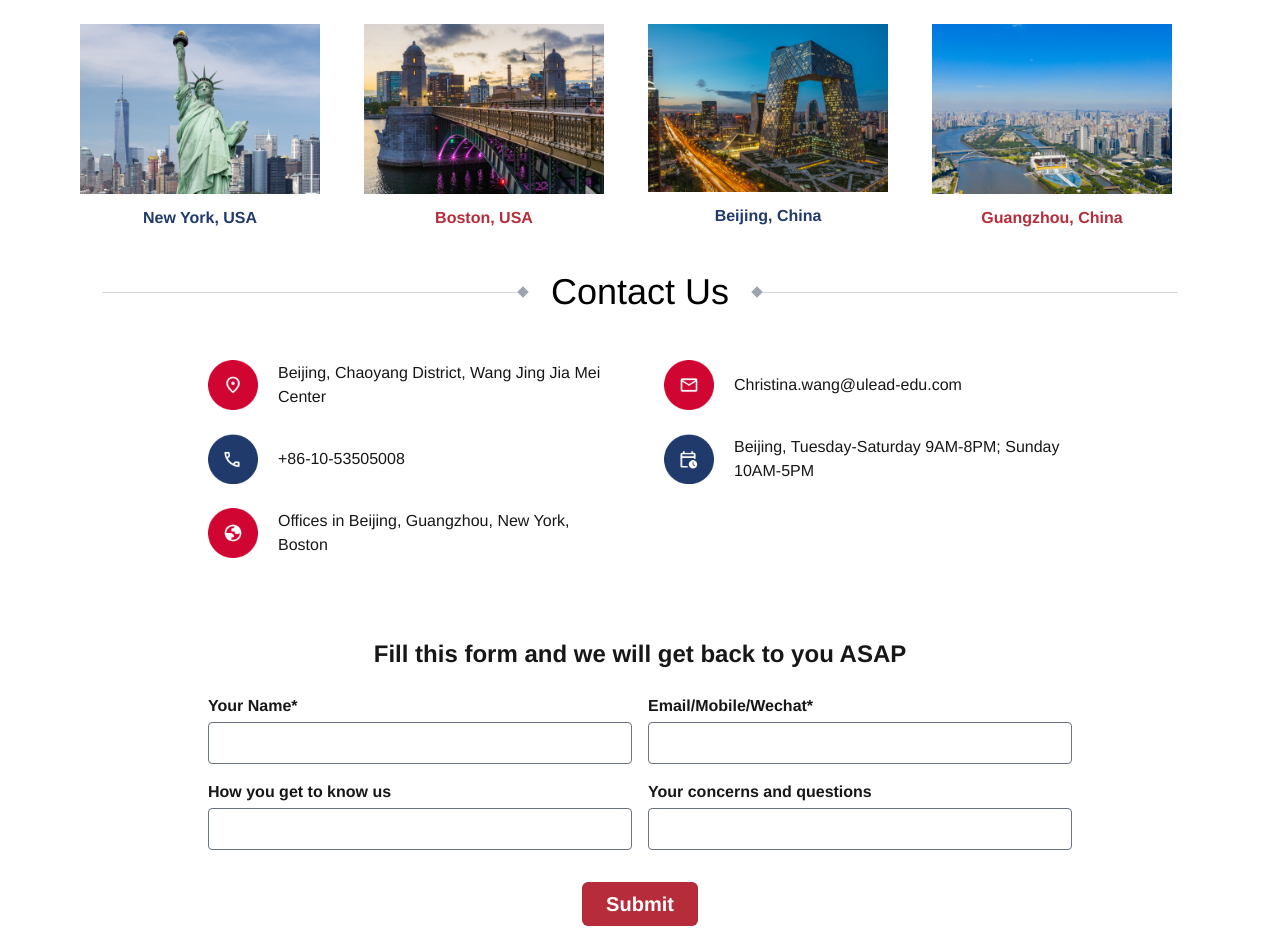
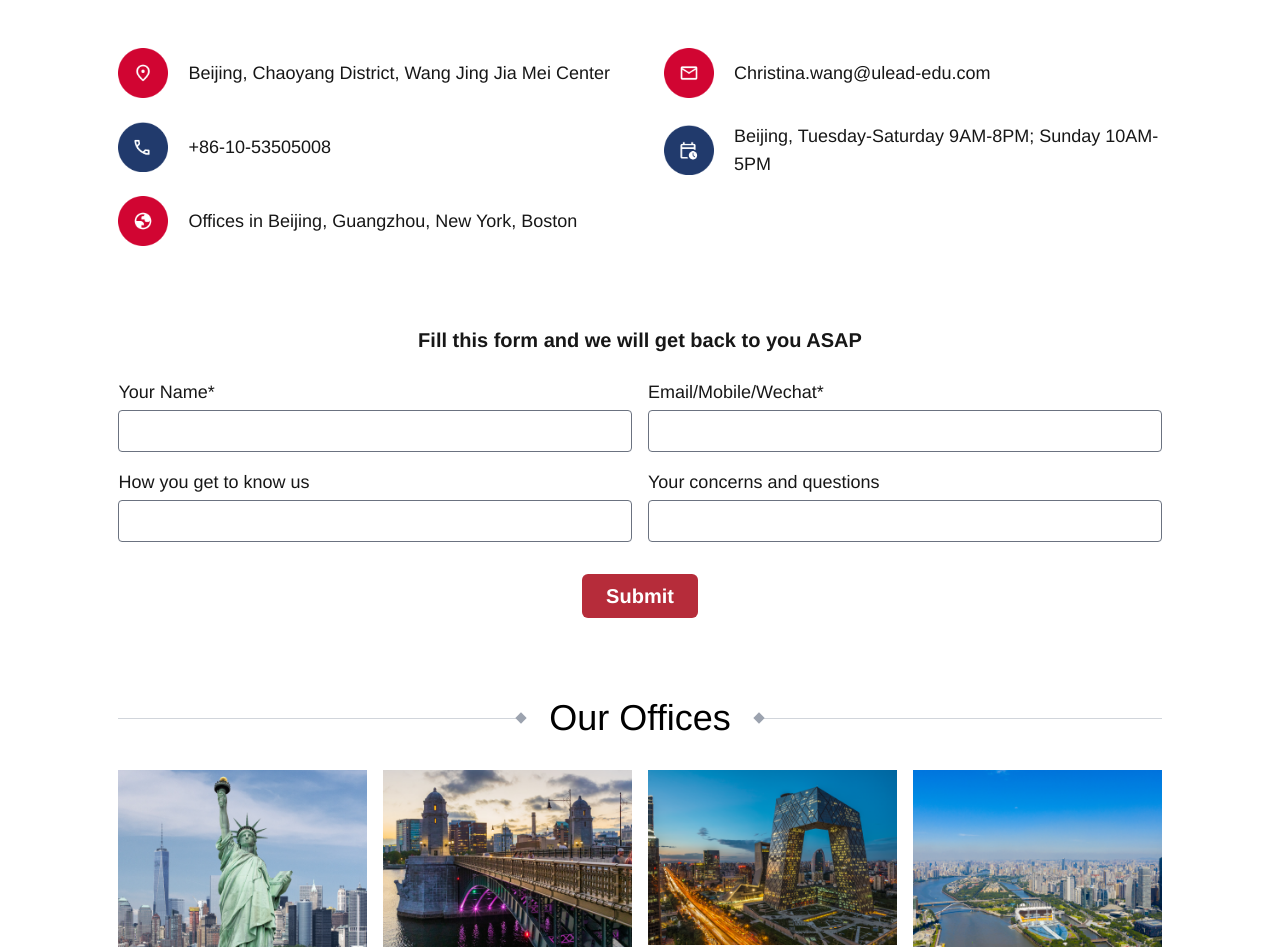
Before and after one commit to jacobsun000/ulead, a Next.js app: page /contacts in a window 1280 px wide. Shown: the part 160-1112 px from the top of the page. Built offline with nearby package versions, Linux system fonts and the light colour scheme.

Commit message:
fix: Contacts page layout

```diff
--- a/app/contacts/page.js
+++ b/app/contacts/page.js
@@ -14,7 +14,7 @@ const ContactItem = ({ src, alt, text }) => (
       alt={alt}
       className="mr-5 flex-shrink-0"
     />
-    <span className="flex-grow">{text}</span>
+    <span className="flex-grow text-sm md:text-lg">{text}</span>
   </div>
 );
 
@@ -22,51 +22,10 @@ export default function Contacts() {
   return (
     <div>
       <Header currentPath="/contacts" />
-      <div className="md:max-w-6xl mx-auto p-4 mb-4">
-        <SectionHeader title="Our Offices" style='mt-0 mb-8 md:my-8' />
-        <div className="grid grid-cols-2 md:grid-cols-4 gap-4">
-          <div className="col-span-1 w-40 h-40 md:w-60 md:h-40 text-center">
-            <Image
-              src={"/img/contacts/ny.png"}
-              alt="New York"
-              width={800}
-              height={600}
-            />
-            <span className="font-bold text-secondary mt-3 block">New York, USA</span>
-          </div>
-          <div className="col-span-1 w-40 h-40 md:w-60 md:h-40 text-center">
-            <Image
-              src={"/img/contacts/bs.png"}
-              alt="New York"
-              width={800}
-              height={600}
-            />
-            <span className="font-bold text-primary mt-3 block">Boston, USA</span>
-          </div>
-          <div className="col-span-1 w-40 h-40 md:w-60 md:h-40 text-center">
-            <Image
-              src={"/img/contacts/bj.png"}
-              alt="New York"
-              width={800}
-              height={600}
-            />
-            <span className="font-bold text-secondary mt-3 block">Beijing, China</span>
-          </div>
-          <div className="col-span-1 w-40 h-40 md:w-60 md:h-40 text-center">
-            <Image
-              src={"/img/contacts/gz.png"}
-              alt="New York"
-              width={800}
-              height={600}
-            />
-            <span className="font-bold text-primary mt-3 block">Guangzhou, China</span>
-          </div>
-        </div>
-      </div>
 
       <div className="py-6">
         <SectionHeader title="Contact Us" style='mt-0 mb-8 md:my-8' />
-        <div className="max-w-4xl mx-auto p-4">
+        <div className="p-4 mx-[8vw]">
           <div className="flex flex-col md:flex-row justify-between md:space-x-12">
             <div className="md:w-1/2">
               <ContactItem
@@ -101,11 +60,11 @@ export default function Contacts() {
         </div>
       </div>
 
-      <div className="max-w-4xl mx-auto p-4 rounded-lg">
-        <h2 className="text-2xl font-bold text-center mb-6">Fill this form and we will get back to you ASAP</h2>
-        <form className="grid grid-cols-1 md:grid-cols-2 gap-4">
+      <div className="mx-auto p-4 rounded-lg">
+        <h2 className="text-xl font-bold text-center mb-6">Fill this form and we will get back to you ASAP</h2>
+        <form className="grid grid-cols-1 md:grid-cols-2 gap-4 mx-[8vw]">
           <div>
-            <label htmlFor="name" className="block mb-1 font-bold">Your Name*</label>
+            <label htmlFor="name" className="block mb-1 text-lg">Your Name*</label>
             <input
               type="text"
               id="name"
@@ -114,7 +73,7 @@ export default function Contacts() {
             />
           </div>
           <div>
-            <label htmlFor="contact" className="block mb-1 font-bold">Email/Mobile/Wechat*</label>
+            <label htmlFor="contact" className="block mb-1 text-lg">Email/Mobile/Wechat*</label>
             <input
               type="text"
               id="contact"
@@ -123,7 +82,7 @@ export default function Contacts() {
             />
           </div>
           <div>
-            <label htmlFor="source" className="block mb-1 font-bold">How you get to know us</label>
+            <label htmlFor="source" className="block mb-1 text-lg">How you get to know us</label>
             <input
               type="text"
               id="source"
@@ -132,7 +91,7 @@ export default function Contacts() {
             />
           </div>
           <div>
-            <label htmlFor="questions" className="block mb-1 font-bold">Your concerns and questions</label>
+            <label htmlFor="questions" className="block mb-1 text-lg">Your concerns and questions</label>
             <input
               type="text"
               id="questions"
@@ -146,6 +105,48 @@ export default function Contacts() {
         </form>
       </div>
 
+      <div className="mx-auto p-4 mb-4">
+        <SectionHeader title="Our Offices" style='mt-0 mb-8 md:my-8' />
+        <div className="grid grid-cols-2 md:grid-cols-4 gap-4 mx-[8vw]">
+          <div className="col-span-1 text-center">
+            <Image
+              src={"/img/contacts/ny.png"}
+              alt="New York"
+              width={800}
+              height={600}
+            />
+            <span className="font-bold text-secondary mt-3 block">New York, USA</span>
+          </div>
+          <div className="col-span-1 text-center">
+            <Image
+              src={"/img/contacts/bs.png"}
+              alt="New York"
+              width={800}
+              height={600}
+            />
+            <span className="font-bold text-primary mt-3 block">Boston, USA</span>
+          </div>
+          <div className="col-span-1 text-center">
+            <Image
+              src={"/img/contacts/bj.png"}
+              alt="New York"
+              width={800}
+              height={600}
+            />
+            <span className="font-bold text-secondary mt-3 block">Beijing, China</span>
+          </div>
+          <div className="col-span-1 text-center">
+            <Image
+              src={"/img/contacts/gz.png"}
+              alt="New York"
+              width={800}
+              height={600}
+            />
+            <span className="font-bold text-primary mt-3 block">Guangzhou, China</span>
+          </div>
+        </div>
+      </div>
+
       <BackButton />
       <Footer />
     </div>
```
